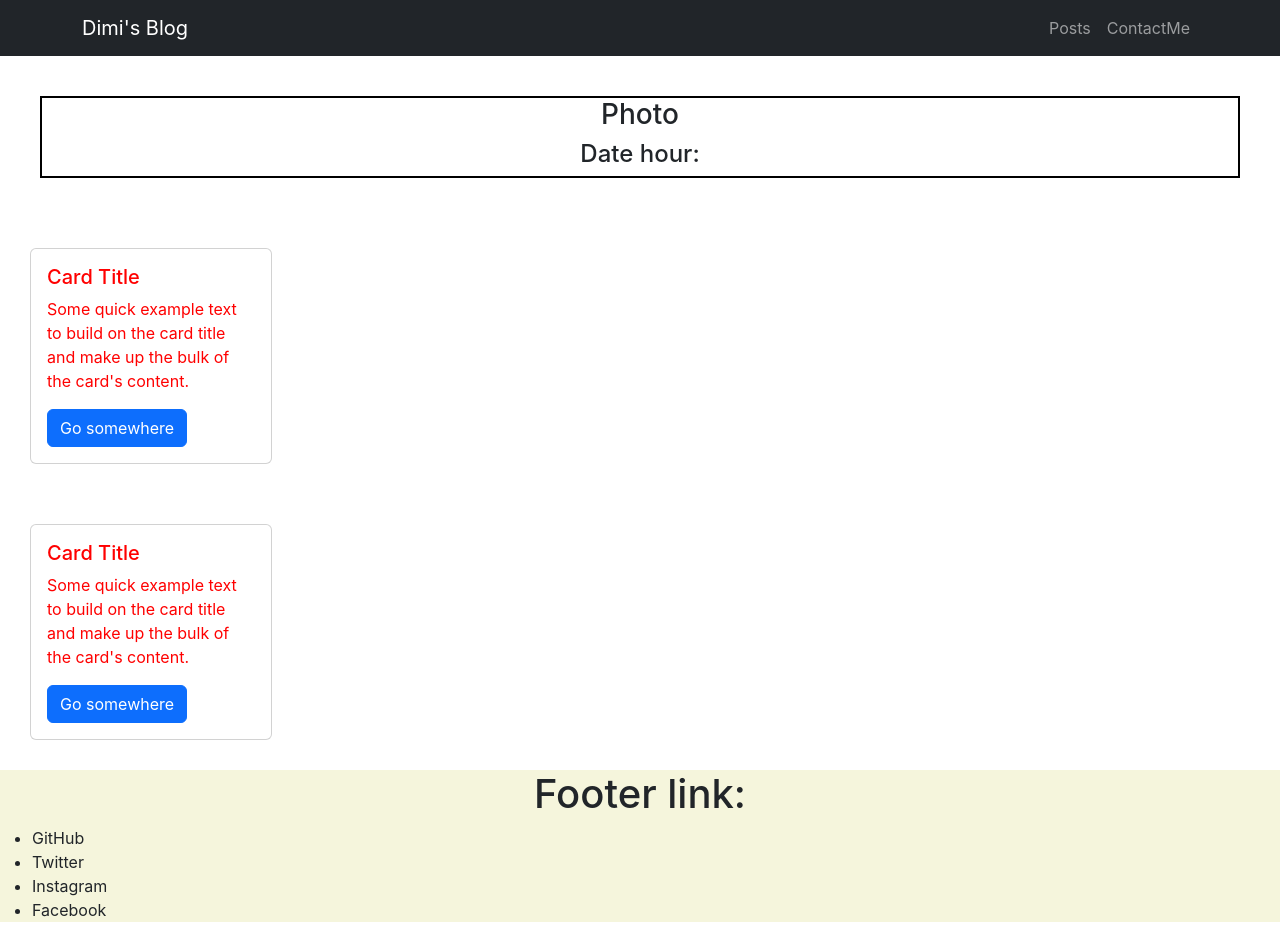
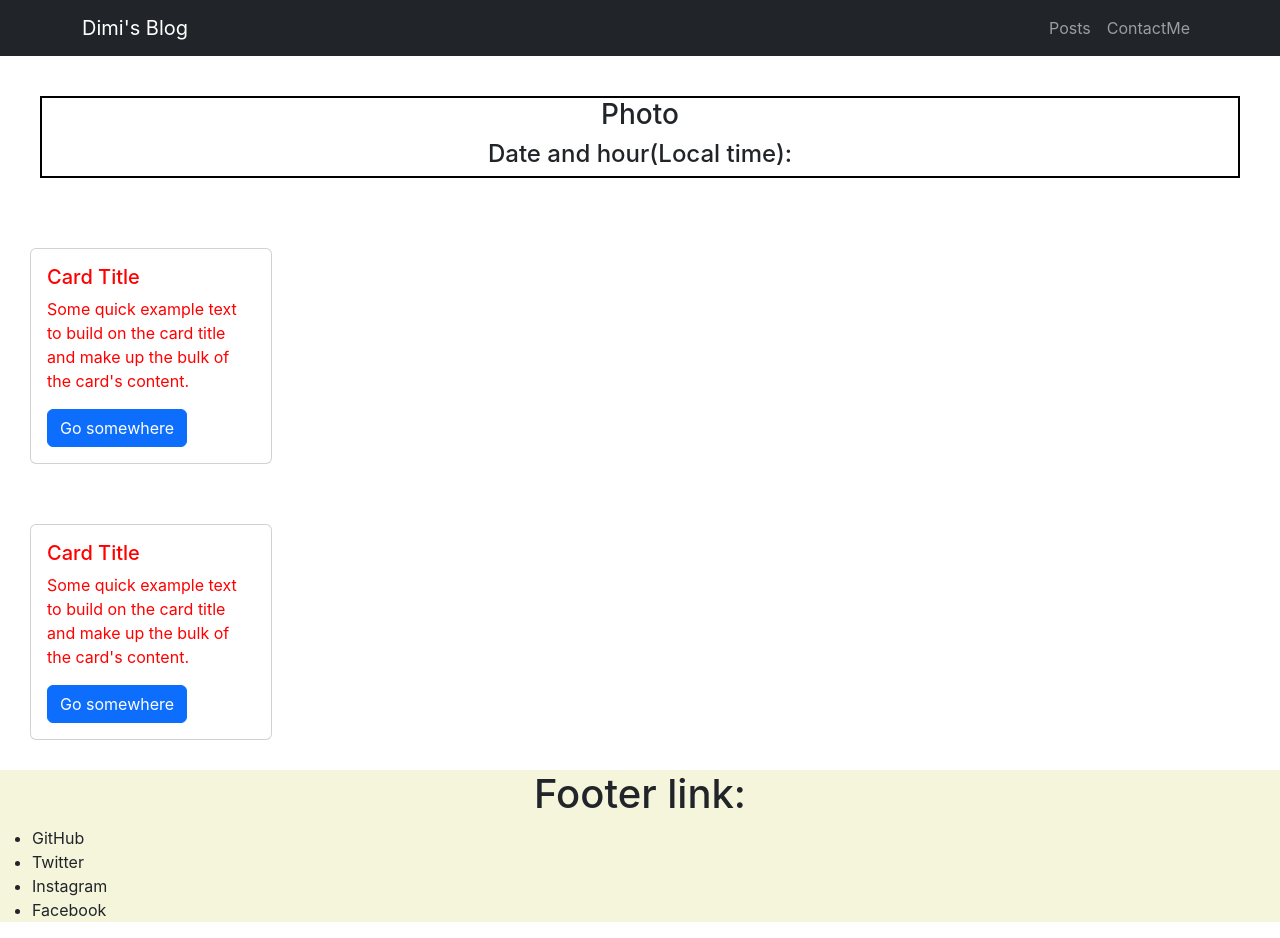
Before and after one commit to TheHero9/Blog-react, a React (Create React App) app: page / in a window 1280 px wide. Built offline with nearby package versions, Linux system fonts and the light colour scheme.

Commit message:
Date and time update

```diff
--- a/src/Components/Photo.jsx
+++ b/src/Components/Photo.jsx
@@ -2,7 +2,7 @@ export default function Photo(){
     return(
         <div className="photo-box">
             <h3>Photo</h3>
-            <h4>Date  hour: </h4>
+            <h4>Date and hour(Local time): </h4>
         </div>
     )
 }
```
